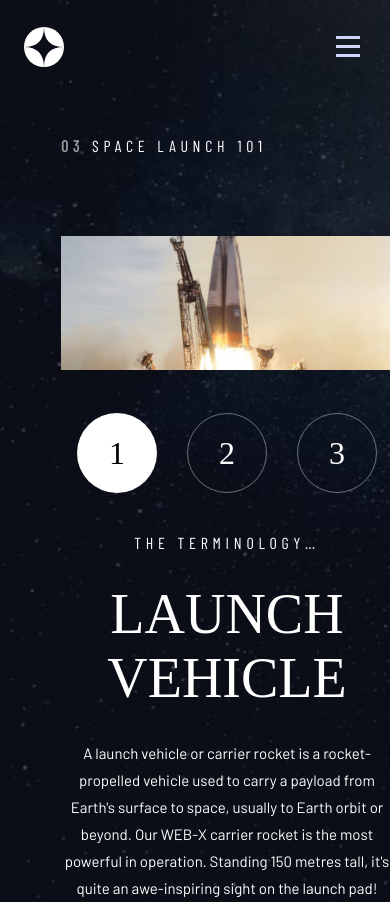
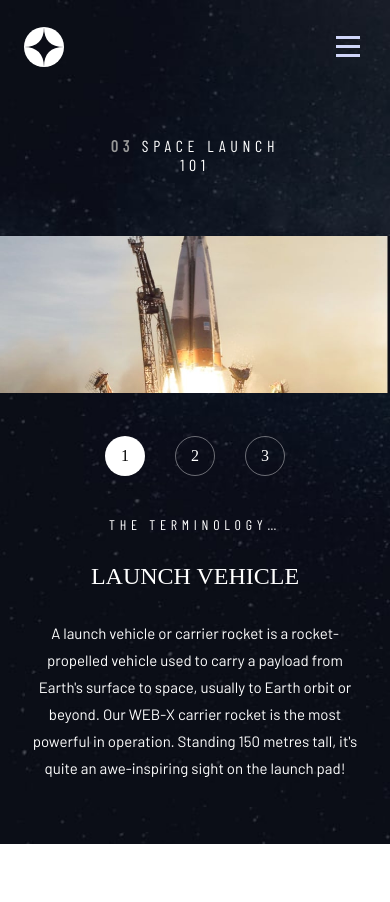
Before and after one commit to AlexW301/space-tourism, a Next.js app: page /technology in a window 390 px wide. After the commit the page ends 844 px from the top, so only its background shows below. Built offline with nearby package versions, Linux system fonts and the light colour scheme; a web font is replaced by a local one.

Commit message:
Update Technology.module.scss

```diff
--- a/styles/Technology.module.scss
+++ b/styles/Technology.module.scss
@@ -16,7 +16,7 @@
     background: url(/assets/destination/background-destination-tablet.jpg);
     background-size: cover;
     background-repeat: no-repeat;
-      padding: 0 50px;
+    // padding: 0 50px;
   }
 
   @media screen and (max-width: 655px) {
@@ -43,8 +43,7 @@
   column-gap: 100px;
   position: relative;
   align-items: center;
-    grid-template-areas:
-      "tabs content picture";
+  grid-template-areas: "tabs content picture";
 
   .tabs {
     grid-area: tabs;
@@ -108,7 +107,7 @@
   }
 
   @media screen and (max-width: 1233px) {
-      width: 100%;
+    width: 100vw;
     grid-template-areas:
       "picture"
       "tabs"
@@ -116,16 +115,65 @@
     justify-content: center;
     align-items: center;
     text-align: center;
+    margin-top: 236px;
+    margin-left: 0;
+    position: relative;
 
     .tabs {
       flex-direction: row;
       align-items: center;
       justify-content: center;
+
+      li button {
+        height: 58px;
+        width: 58px;
+        font-size: 24px;
+      }
+    }
+
+    .content {
+      width: 100vw;
+      margin: 0 auto;
+
+      .name {
+        font-size: 40px;
+      }
+
+      p {
+        margin: 0 auto;
+      }
+    }
+
+    .pictureContainer {
+      width: 100vw;
+
+      img {
+        width: 100vw;
+      }
     }
   }
 
   @media screen and (max-width: 655px) {
+    .tabs {
+      li button {
+        height: 40px;
+        width: 40px;
+        font-size: 16px;
+      }
+    }
 
+    .content {
+      .title {
+        font-size: 14px;
+      }
+      .name {
+        font-size: 24px;
+      }
+      p {
+        font-size: 15px;
+        padding: 0 32px;
+      }
+    }
   }
 }
 
@@ -147,7 +195,12 @@
     color: #979797;
   }
 
+  @media screen and (max-width: 1233px) {
+    left: 50px;
+  }
+
   @media screen and (max-width: 655px) {
-
+    left: 50%;
+    transform: translateX(-50%);
   }
 }
```
Lines whose indentation alone changed are shown as unchanged.
